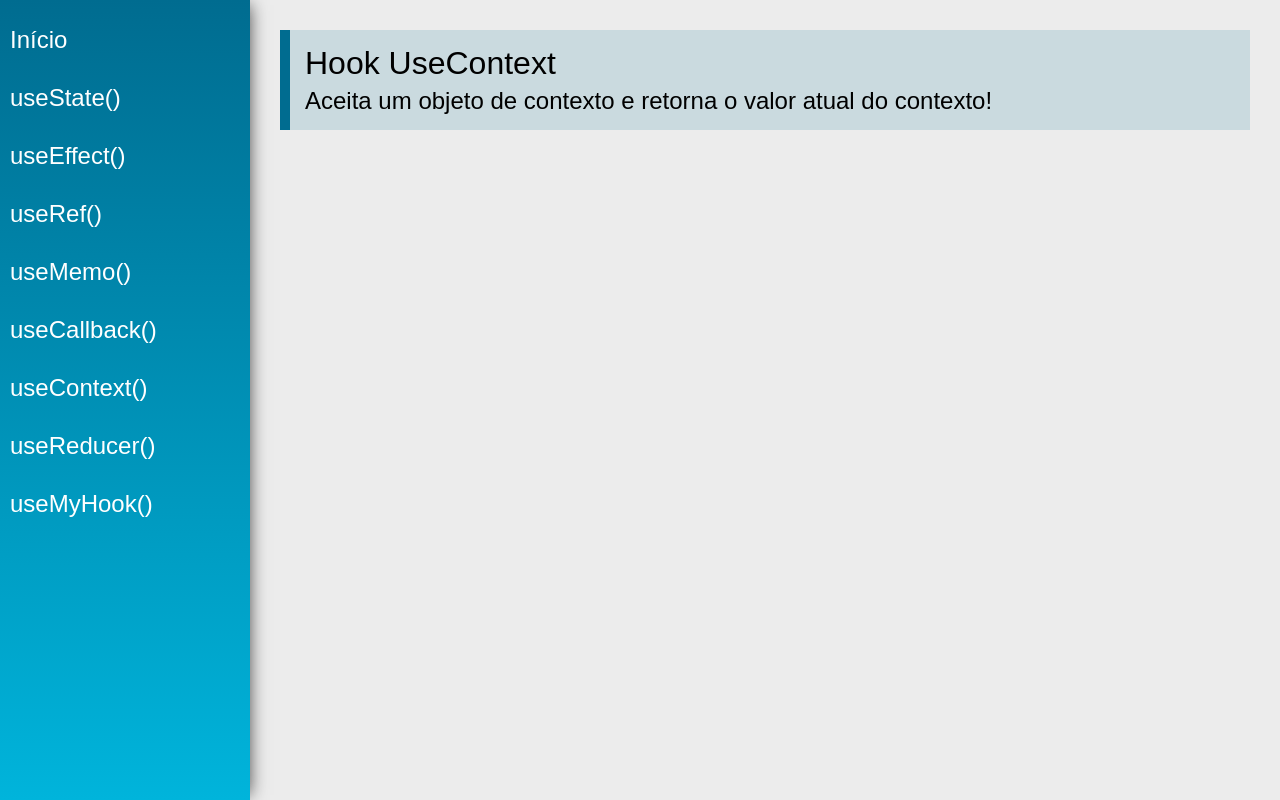
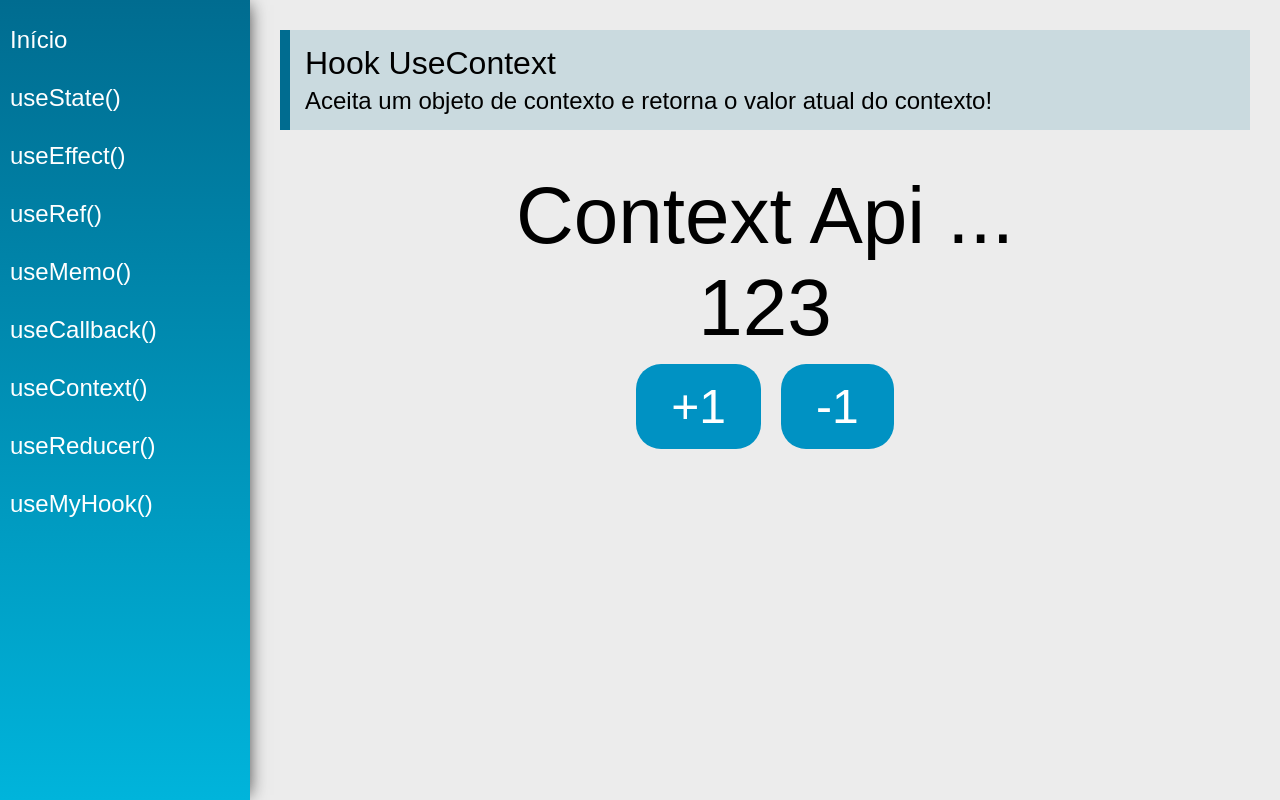
Before and after one commit to edilson-rodrigues/hooks, a React (Create React App) app: page /useContext in a window 1280 px wide. Built offline with nearby package versions, Linux system fonts and the light colour scheme.

Commit message:
useContext #01

```diff
--- /dev/null
+++ b/src/data/DataContext.js
@@ -0,0 +1,9 @@
+import React from 'react'
+
+export const data = {
+    number: 123,
+    text: 'Context Api ...'
+}
+
+const DataContext = React.createContext(data)
+export default DataContext
--- a/src/views/App.jsx
+++ b/src/views/App.jsx
@@ -1,19 +1,24 @@
 import './App.css'
-import React from 'react'
-import { BrowserRouter as Router } from  'react-router-dom'
+import React, {useState} from 'react'
+import {BrowserRouter as Router} from 'react-router-dom'
 
 import Menu from '../components/layout/Menu'
 import Content from '../components/layout/Content'
+import DataContext, {data} from "../data/DataContext";
 
 const App = props => {
 
+    const [state, setState] = useState(data)
+
     return (
-                <div className="App">
-                    <Router>
-                        <Menu />
-                        <Content />
-                    </Router>
-                </div>
+        <DataContext.Provider value={{state, setState}}>
+            <div className="App">
+                <Router>
+                    <Menu/>
+                    <Content/>
+                </Router>
+            </div>
+        </DataContext.Provider>
     )
 }
 
--- a/src/views/examples/UseContext.jsx
+++ b/src/views/examples/UseContext.jsx
@@ -1,13 +1,32 @@
-import React from 'react'
+import React, {useContext} from 'react'
 import PageTitle from '../../components/layout/PageTitle'
+import DataContext from "../../data/DataContext";
 
 const UseContext = (props) => {
+
+    const context = useContext(DataContext)
+
+    function addNumber(delta) {
+        context.setState({
+            ...context.state,
+            number: context.state.number + delta,
+        })
+    }
+
     return (
         <div className="UseContext">
             <PageTitle
                 title="Hook UseContext"
                 subtitle="Aceita um objeto de contexto e retorna o valor atual do contexto!"
             />
+            <div className="center">
+                <span className="text">{context.state.text}</span>
+                <span className="text">{context.state.number}</span>
+                <div>
+                    <button className="btn" onClick={() => addNumber(1)}>+1</button>
+                    <button className="btn" onClick={() => addNumber(-1)}>-1</button>
+                </div>
+            </div>
         </div>
     )
 }
```
Also changed, not shown: src/index.js (+6 -1 lines).
